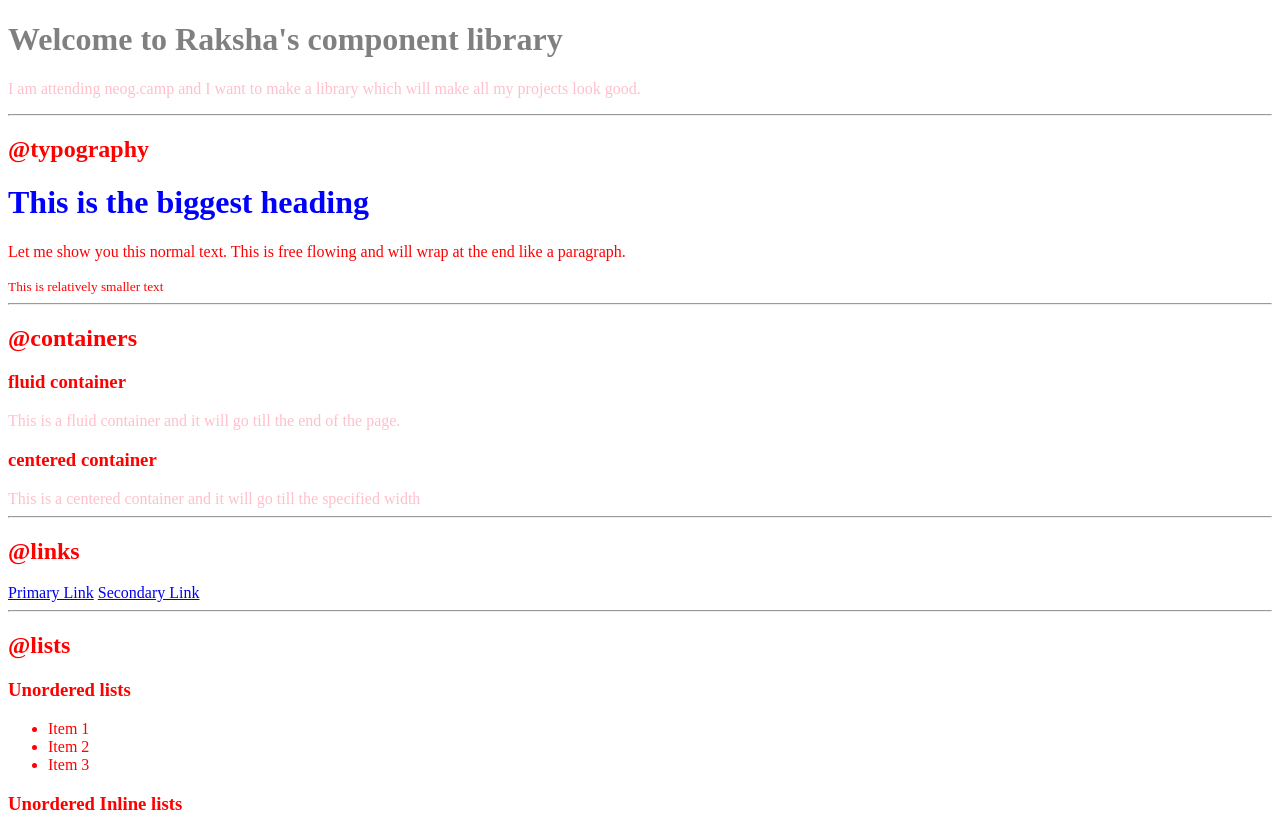
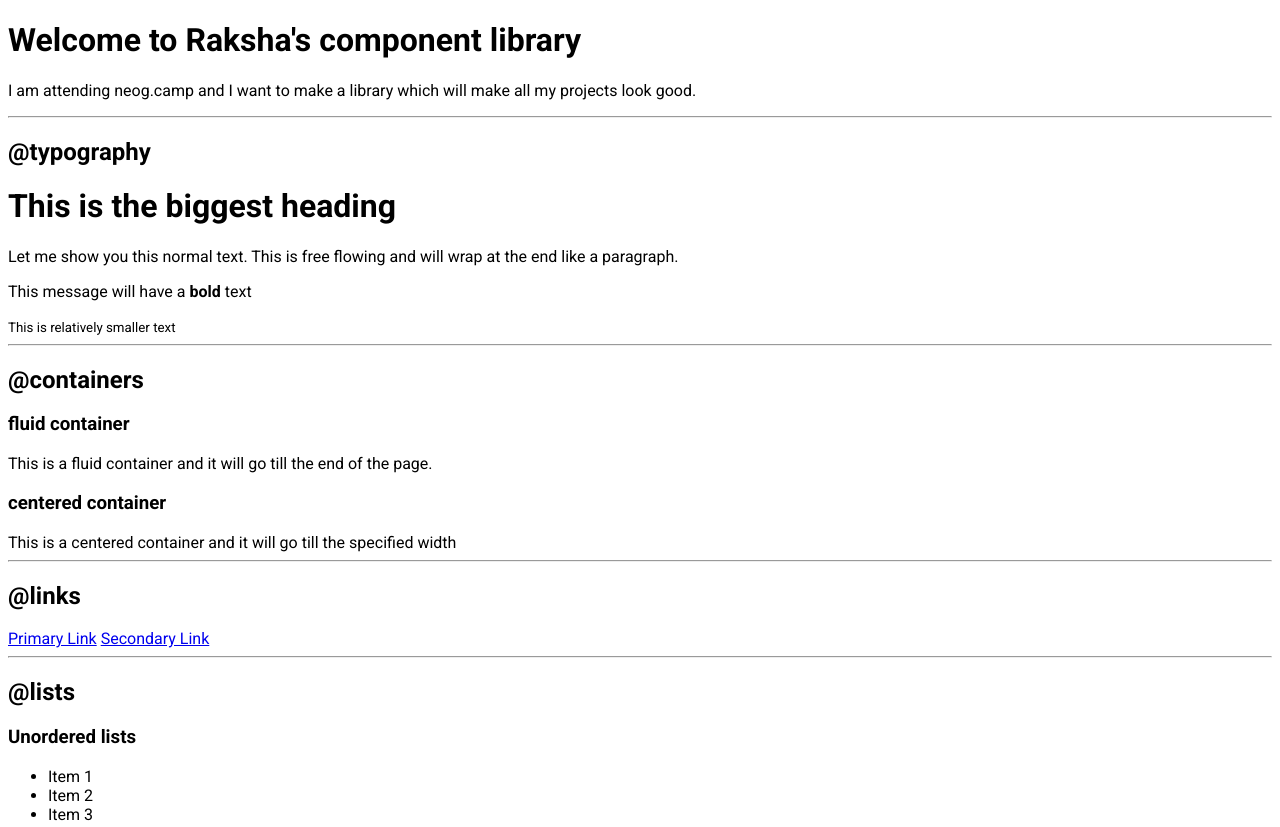
Before and after one commit to RakshaPawar108/neogcamp-component-library, a plain HTML site: page index.html in a window 1280 px wide. Shown: the top 827 px of the page. Drawn offline with Linux system fonts and the light colour scheme.

Commit message:
typography changed

```diff
--- a/index.html
+++ b/index.html
@@ -8,8 +8,8 @@
    <link rel="stylesheet" href="styles.css" />
 </head>
 <body>
-    <h1 id="lib-header">Welcome to Raksha's component library</h1>
-    <p class="para">I am attending neog.camp and I want to  make a library which will make all my projects look good.</p>
+    <h1 >Welcome to Raksha's component library</h1>
+    <p >I am attending neog.camp and I want to  make a library which will make all my projects look good.</p>
 
     <hr>
 
@@ -17,6 +17,7 @@
 
     <h1>This is the biggest heading</h1>
     <p>Let me show you this normal text. This is free flowing and will wrap at the end like a paragraph.</p>
+<p>This message will have a <strong>bold</strong> text</p>
     <small>This is relatively smaller text</small>
 
     <hr>
@@ -24,10 +25,10 @@
     <h2>@containers</h2>
 
     <h3>fluid container</h3>
-    <div class="para">This is a fluid container and it will go till the end of the page.</div>
+    <div >This is a fluid container and it will go till the end of the page.</div>
 
     <h3>centered container</h3>
-    <div class="para">This is a centered container and it will go till the specified width</div>
+    <div >This is a centered container and it will go till the specified width</div>
 
     <hr>
 
--- a/styles.css
+++ b/styles.css
@@ -1,15 +1,6 @@
+@import url('https://fonts.googleapis.com/css2?family=Roboto:wght@400;700&display=swap');
+
 body {
-    color: red
+    font-family: 'Roboto',
+    sans-serif;
 }
-
-h1 {
-    color:blue
-}
-
-#lib-header {
-    color: grey
-}
-
-.para {
-    color:pink
-}
```
